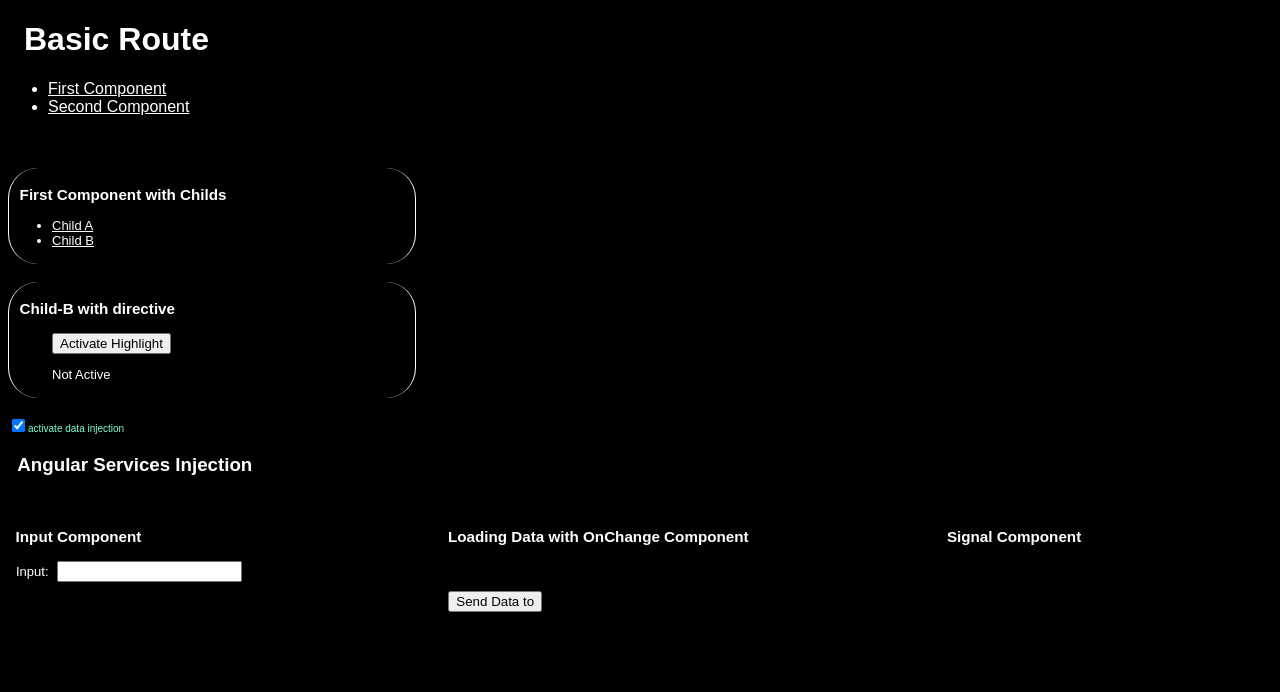
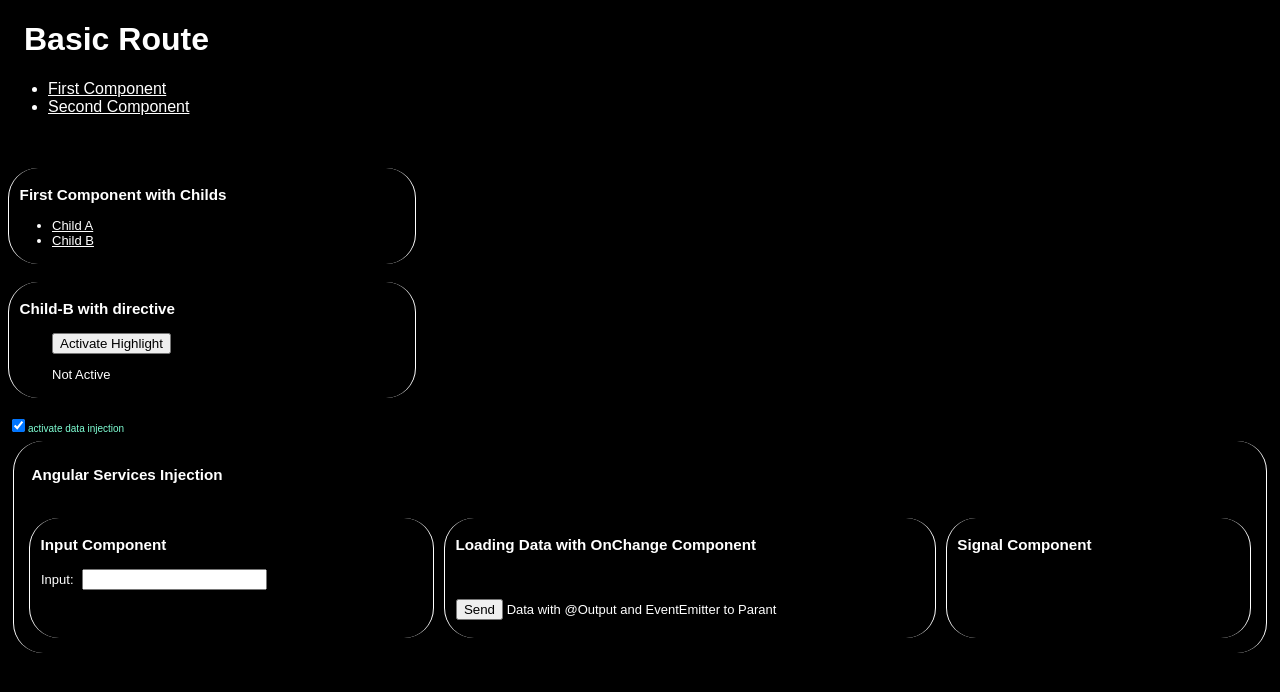
Before and after one commit to BjoernZimmi/Nachbearbeitung, an Angular app: page /first/child-b in a window 1280 px wide. Both pictures are taken after a click on the checkbox 18 px from the left and 425 px from the top of the page. Shown: the top 692 px of the page. Built offline with nearby package versions, Linux system fonts and the light colour scheme.

Commit message:
change data from parant to child component

```diff
--- a/src/app/app.component.html
+++ b/src/app/app.component.html
@@ -16,5 +16,7 @@
 <label style="font-size:x-small; color: aquamarine;">activate data injection</label>
 
 @if (activateDataInjection) {
+<div class="whiteBoxForComponent" style="padding: 10px;">
   <app-service-injection></app-service-injection>
+</div>
 }
--- a/src/app/data-inject/input/input.component.html
+++ b/src/app/data-inject/input/input.component.html
@@ -4,9 +4,7 @@
 
 <br><br>
 
-@if (getDataString) {
-    <div style="margin-left: 8px;">Load DataService: {{getDataString}}</div>
-    <br>
-    <div style="margin-left: 8px;">Load Data from ParantCompoent: {{parantData}}</div>
+@if (parantData) {
+    <div style="margin-left: 8px;">Load Data with &commat;Input from ParantCompoent: {{parantData}}</div>
 
 }
--- a/src/app/data-inject/input/input.component.ts
+++ b/src/app/data-inject/input/input.component.ts
@@ -1,4 +1,4 @@
-import { Component, Input, OnInit } from '@angular/core';
+import { Component, Input } from '@angular/core';
 import { DataService } from '../data-service';
 import { FormsModule } from '@angular/forms';
 
@@ -10,22 +10,17 @@ import { FormsModule } from '@angular/forms';
   styles: ``
 })
 
-export class InputComponent implements OnInit {
+export class InputComponent {
 
   inputFromHtml: string = '';
-  getDataString = '';
   @Input() parantData!: string;
 
   constructor(public dataService: DataService) {
   }
 
-  ngOnInit(): void {
-  }
-
   setInputData(event: Event) {
     const inputElement = event.target as HTMLInputElement;
     this.dataService.setData(inputElement.value);
-    this.getDataString = this.dataService.getData();
     this.inputFromHtml = inputElement.value;
   }
 
--- a/src/app/data-inject/load/load.component.html
+++ b/src/app/data-inject/load/load.component.html
@@ -6,4 +6,5 @@
 
 <br><br>
 
-<div style="margin-left: 8px;"><button (click)="sendData()">Send Data to </button></div>
+<div style="margin-left: 8px;"><button (click)="sendData()">Send</button> Data with &commat;Output and EventEmitter to Parant</div>
+<br>
--- a/src/app/data-inject/signal/signal.component.html
+++ b/src/app/data-inject/signal/signal.component.html
@@ -2,5 +2,5 @@
 
 
 @if (dataSignal()) {
-<div style="margin-left: 8px;">Standard Service: {{ dataSignal() }}</div>
+<div style="margin-left: 8px;">Standard Service with setInterval: {{ dataSignal() }}</div>
 }
--- a/src/app/service-injection/service-injection.component.html
+++ b/src/app/service-injection/service-injection.component.html
@@ -1,21 +1,22 @@
 <h3>Angular Services Injection</h3>
-<br>
 
 @if (childData) {
-    <div>Child Data loaded: {{childData}}</div>
+    <div style="margin-left: 8px;">Child Data loaded: {{childData}}</div>
+    <br>
 }
+<br>
 
 <div style="width: 100%; display: flex;">
 
-    <div style="flex: auto;">
+    <div style="flex: auto;" class="whiteBoxForComponent">
         <app-input [parantData]="data"></app-input>
     </div>
 
-    <div style="flex: auto;">
+    <div style="flex: auto;" class="whiteBoxForComponent">
         <app-load (dataEmitter)="recievdata($event)"></app-load>
     </div>
 
-    <div style="flex: auto;">
+    <div style="flex: auto;" class="whiteBoxForComponent">
         <app-signal></app-signal>
     </div>
 
--- a/src/app/service-injection/service-injection.component.ts
+++ b/src/app/service-injection/service-injection.component.ts
@@ -1,4 +1,4 @@
-import { Component, DoCheck, OnInit } from '@angular/core';
+import { Component } from '@angular/core';
 import { InputComponent } from "../data-inject/input/input.component";
 import { LoadComponent } from "../data-inject/load/load.component";
 import { SignalComponent } from "../data-inject/signal/signal.component";
@@ -11,25 +11,18 @@ import { DataService } from '../data-inject/data-service';
     imports: [InputComponent, LoadComponent, SignalComponent]
 })
 
-export class ServiceInjectionComponent implements DoCheck {
+export class ServiceInjectionComponent {
 
     data = '';
     childData!: string;
 
-    constructor(private dataService: DataService) {}
+    constructor(private dataService: DataService) { }
 
-    ngOnInit() {
-
-    }
-
-    ngDoCheck(): void {
-        this.data = this.dataService.getData();
-
-    }
 
     recievdata(data: string) {
-        return this.childData = data;
+        this.childData = data;
+        if(this.childData) {
+            this.data = this.dataService.getData();
+        }
     }
-
-
 }
--- a/src/styles.scss
+++ b/src/styles.scss
@@ -43,3 +43,13 @@ a:hover {
 div {
     font-size: small;
 }
+
+.whiteBoxForComponent {
+    border-color: white;
+    border-left: 1px solid;
+    border-right: 1px solid;
+    border-radius: 30px;
+    max-width: 100%;
+    padding: 3px;
+    margin: 5px;
+}
```
